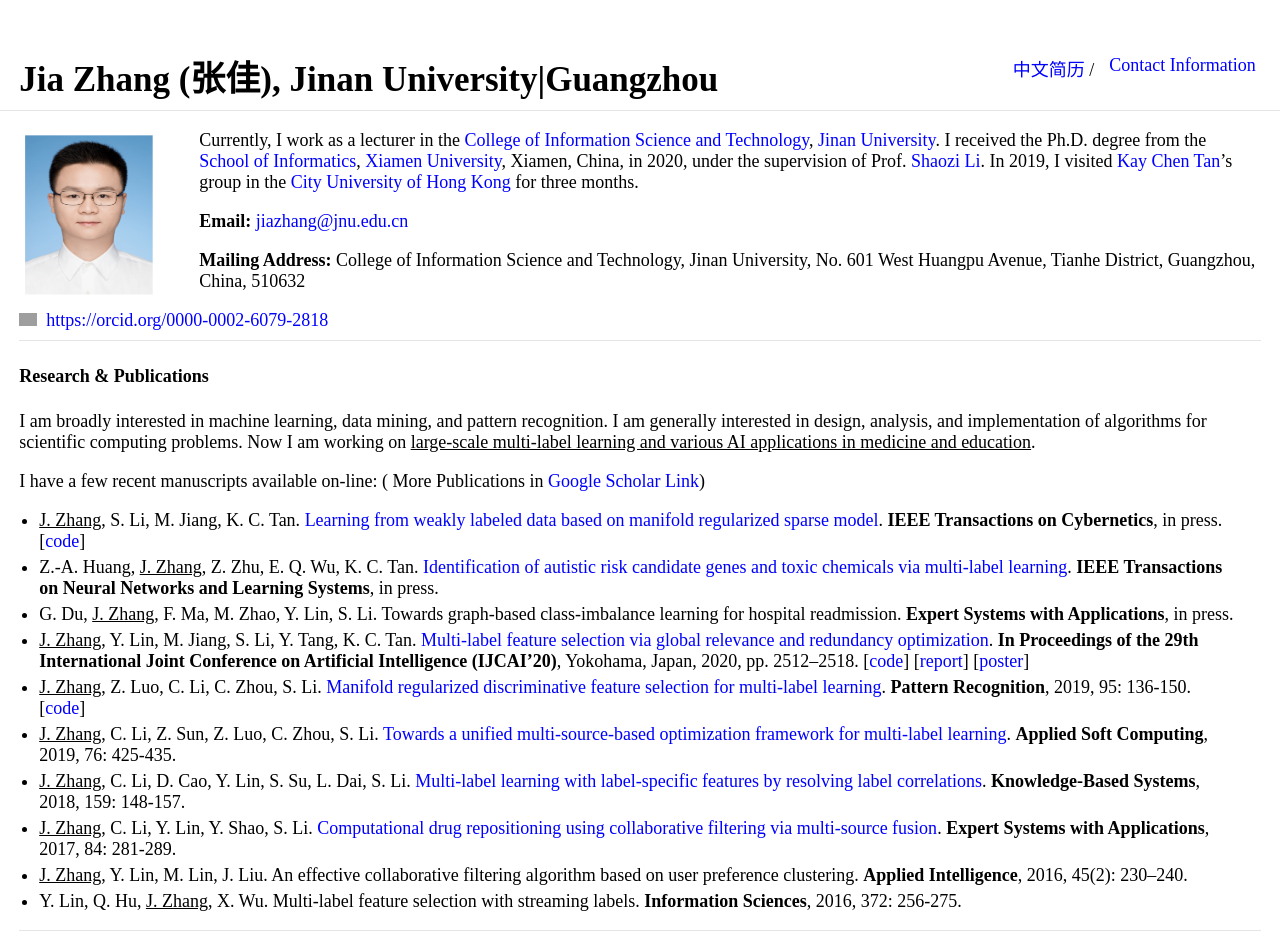
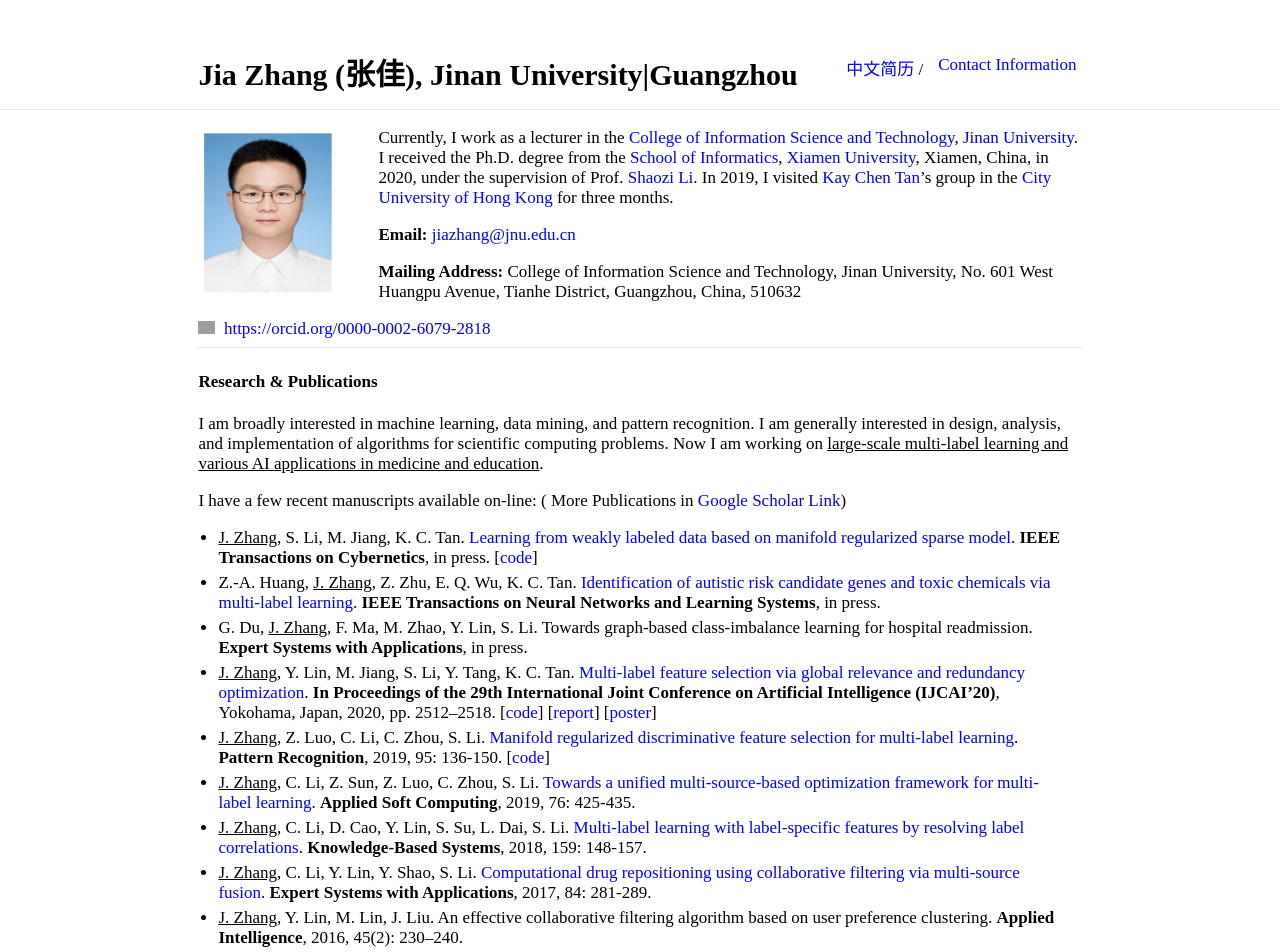
Before and after one commit to jiazhang-ml/jiazhang-ml.github.io, a Jekyll site: the page built from index.md, in a window 1280 px wide. Shown: the top 952 px of the page. Built offline with Jekyll 4.4.1, drawn with Linux system fonts in a browser that asks for light colours; grey boxes are pictures that could not be loaded.

Commit message:
Update _style.scss

```diff
--- a/_sass/_style.scss
+++ b/_sass/_style.scss
@@ -12,7 +12,7 @@ html {
 body {
     margin: 0;
     font-family: times new roman;
-    font-size: 18px;
+    font-size: 17px;
     height: 100%;
 }
 a {
@@ -36,7 +36,7 @@ hr {
 #author-name {
     font-family: times new roman;
     font-weight:bold;
-    font-size: 35px;
+    font-size: 30px;
     color: #000000;
     display: inline-block;
 }
@@ -68,7 +68,7 @@ hr {
 /* Divs */
 
 .container {
-    max-width: 97%;
+    max-width: 69%;
     margin: auto;
 
 }
```
